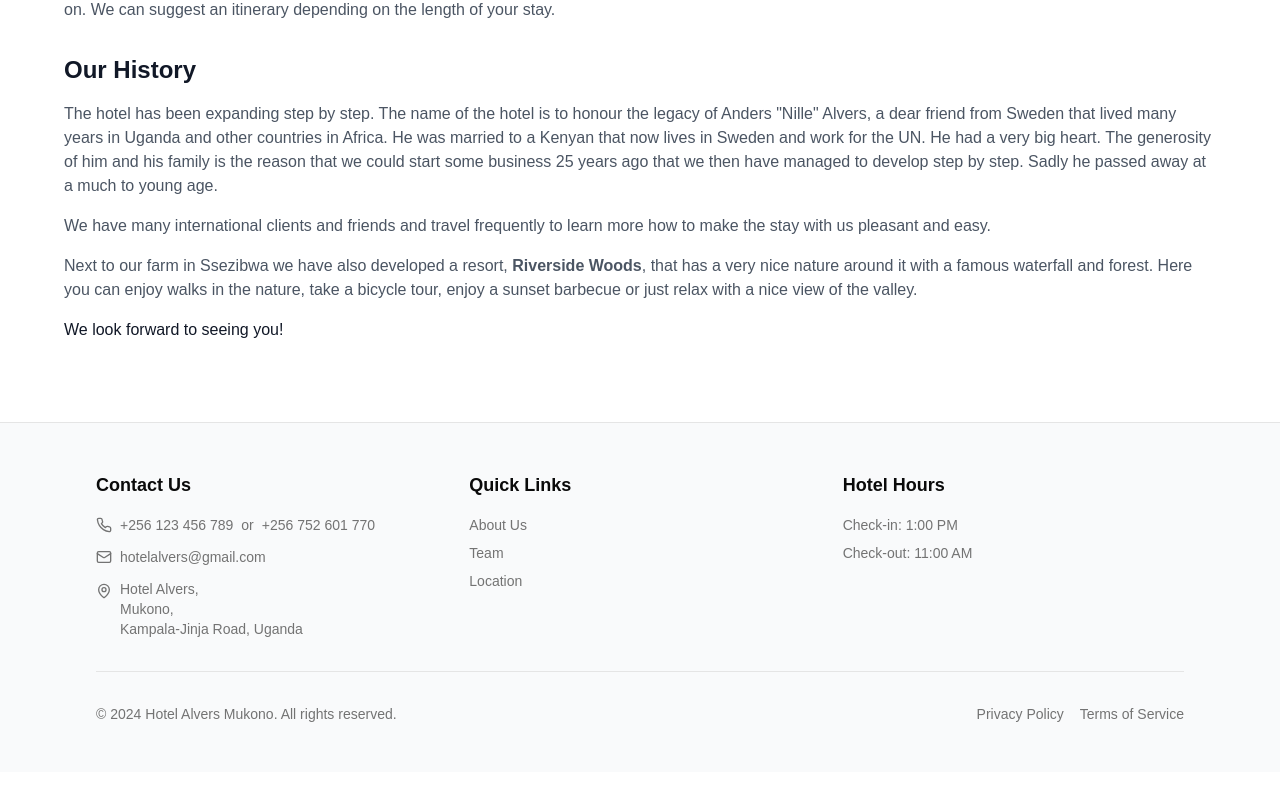
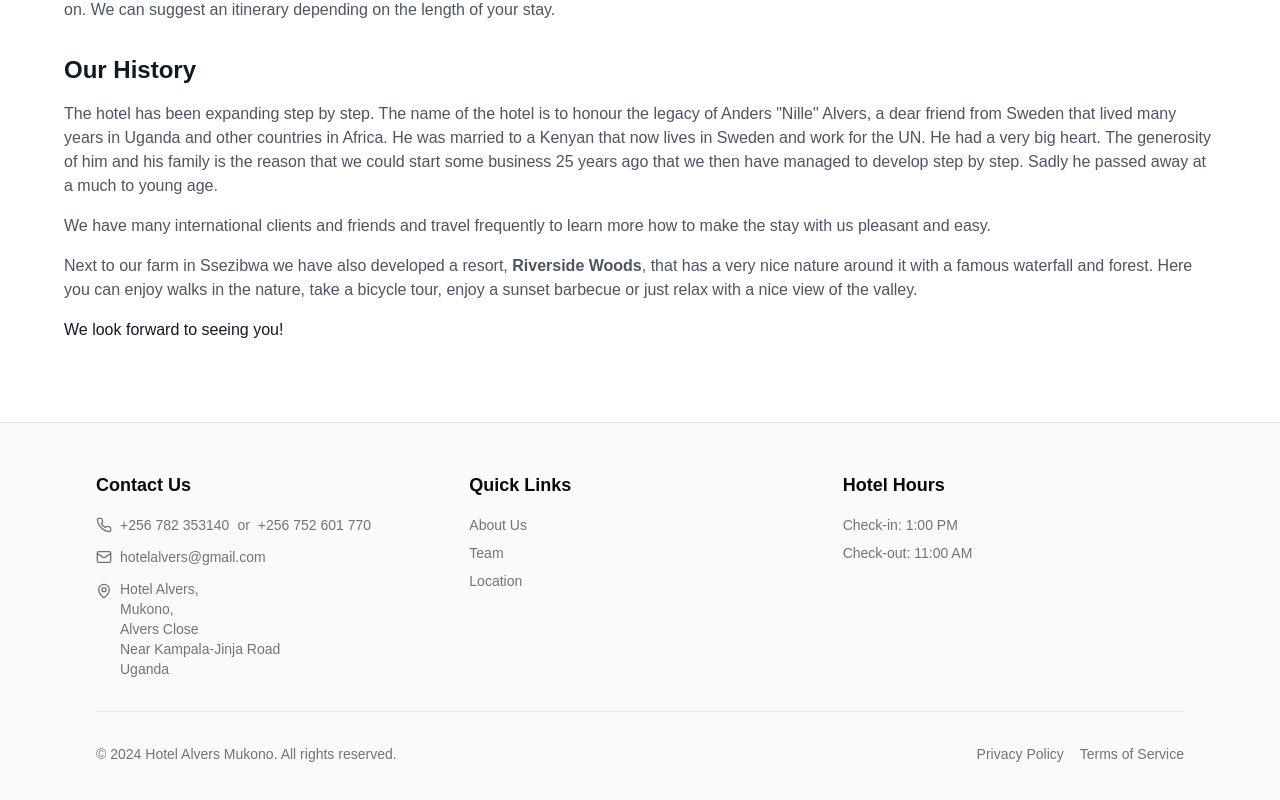
Before and after one commit to davnords/hotel-alvers-mukono, a Next.js app: page / in a window 1280 px wide. Shown: the part 5535-6335 px from the top of the page. Before the commit the page ends 6307 px from the top, so only its background shows below. Built offline with nearby package versions, Linux system fonts and the light colour scheme.

Commit message:
fix: update som mistakes

```diff
--- a/src/components/Footer.tsx
+++ b/src/components/Footer.tsx
@@ -15,8 +15,8 @@ export default function Footer() {
                         <div className="space-y-3 text-sm text-muted-foreground">
                             <div className="flex items-center gap-2">
                                 <Phone className="h-4 w-4" />
-                                <Link href="tel:+256123456789" className="hover:text-primary transition-colors">
-                                    +256 123 456 789
+                                <Link href="tel:+256782353140" className="hover:text-primary transition-colors">
+                                    +256 782 353140
                                 </Link>
 
                                 or
@@ -32,7 +32,7 @@ export default function Footer() {
                             </div>
                             <div className="flex items-start gap-2">
                                 <MapPin className="h-4 w-4 mt-1 flex-shrink-0" />
-                                <p>Hotel Alvers,<br />Mukono,<br />Kampala-Jinja Road, Uganda</p>
+                                <p>Hotel Alvers,<br />Mukono,<br />Alvers Close<br />Near Kampala-Jinja Road<br />Uganda</p>
                             </div>
                         </div>
                     </div>
```
